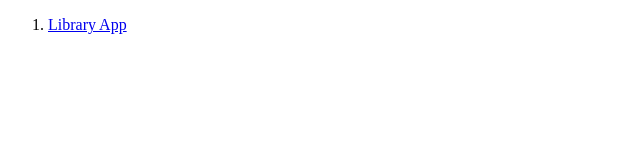
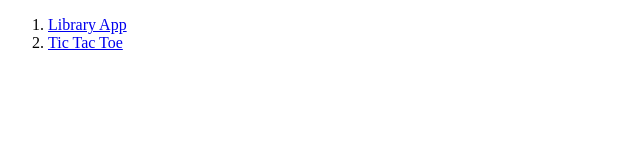
Before and after one commit to heyitslauu/odin-javascript, a plain HTML site: page index.html in a window 1280 px wide. Shown: the whole page, without its empty margins (0-640 px from the left). Drawn offline with Linux system fonts and the light colour scheme.

Commit message:
Index added path for library project

```diff
--- a/index.html
+++ b/index.html
@@ -8,6 +8,7 @@
 <body>
     <ol>
         <li><a href="./projects/library-app/index.html">Library App</a></li>
+        <li><a href="./projects/tic-tac-toe/index.html">Tic Tac Toe</a></li>
     </ol>
 </body>
 </html>
```
